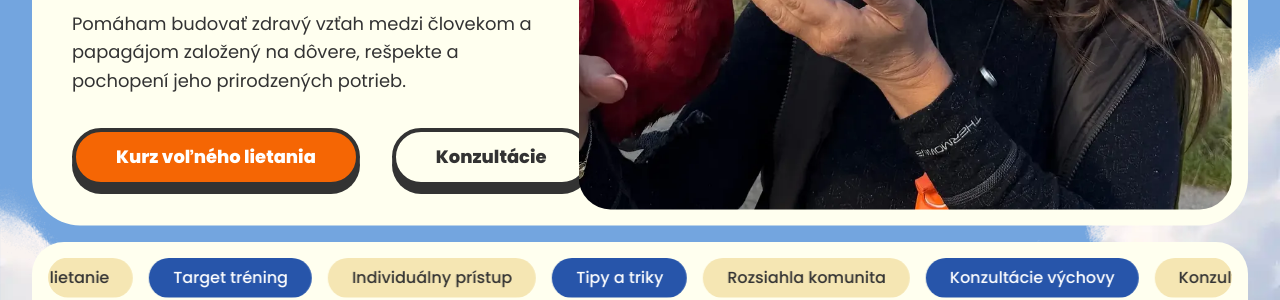
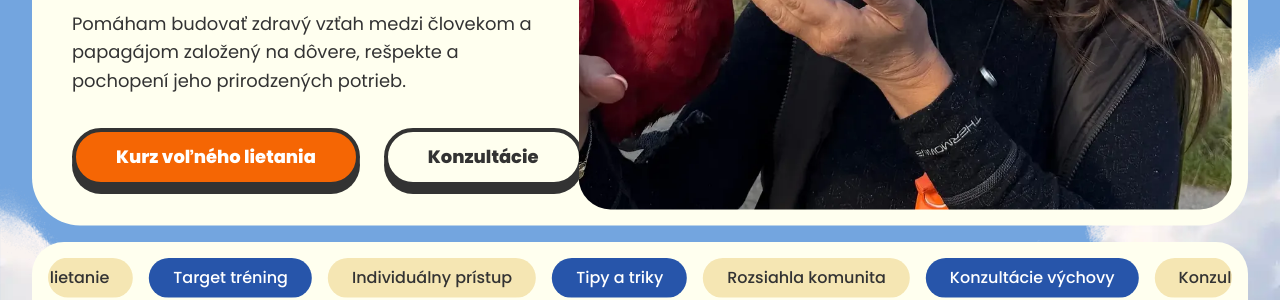
Before and after one commit to Coffister/volne-kridla, a React (Vite) app: page / in a window 1280 px wide. Shown: the part 820-1120 px from the top of the page. Built offline with nearby package versions, Linux system fonts and the light colour scheme; no server answers; a web font is replaced by a local one.

Commit message:
Gap fix between hero CTA buttons

```diff
--- a/src/sections/hero/Hero.tsx
+++ b/src/sections/hero/Hero.tsx
@@ -75,7 +75,7 @@ export default function Hero() {
                 Od individuálneho tréningu cez riešenie problémového správania, agresivity či sebapoškodzovania až po voľné lietanie.<br /><br />Pomáham budovať zdravý vzťah medzi človekom a papagájom založený na dôvere, rešpekte a pochopení jeho prirodzených potrieb.
               </Text>
 
-              <Stack direction="row" align="center" gap="lg" className={styles.actions}>
+              <Stack direction="row" align="center" gap="md" className={styles.actions}>
                 {/* the course is the pricier package → the orange, more prominent CTA */}
                 <Button
                   variant="primary"
```
